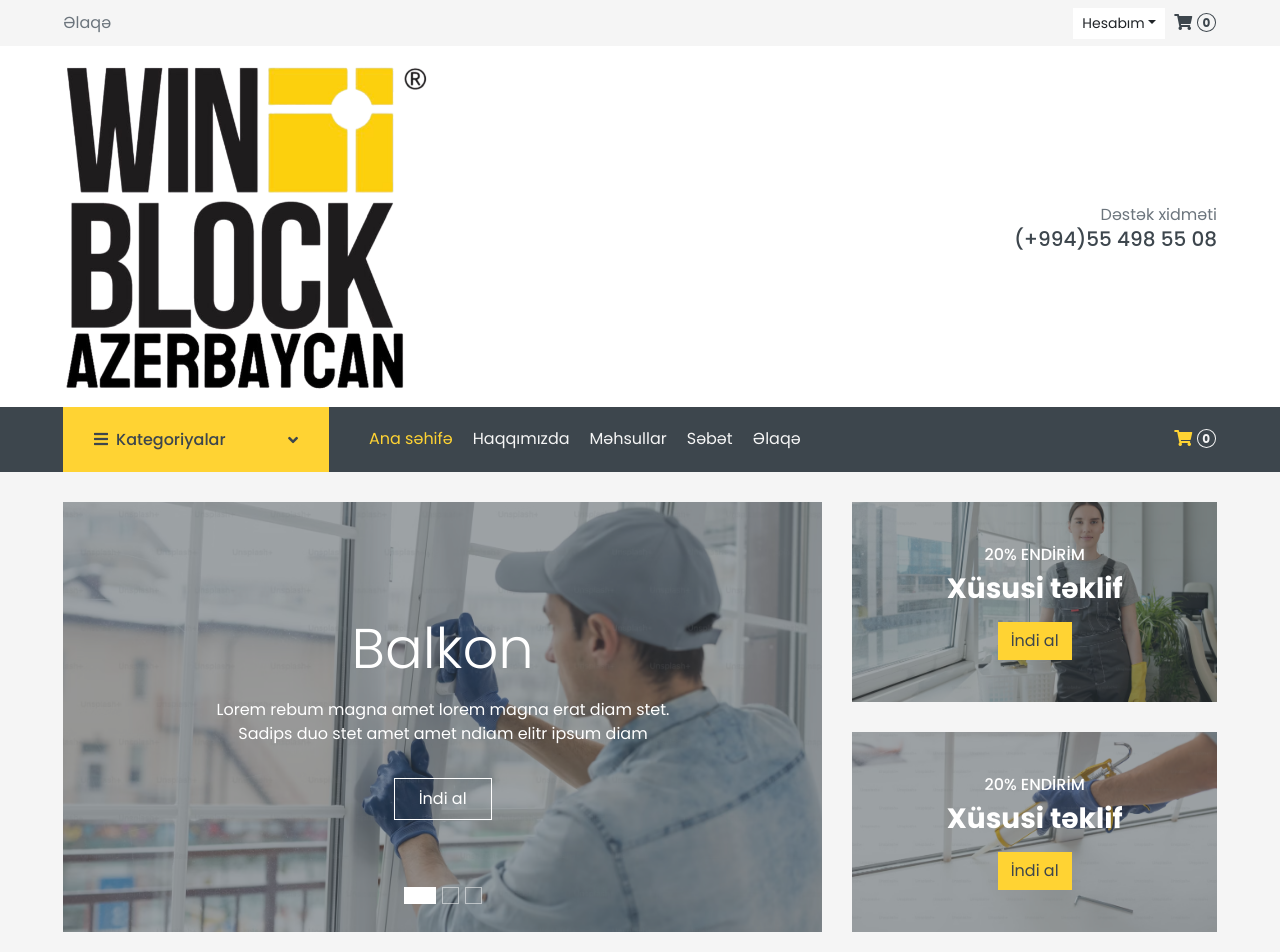
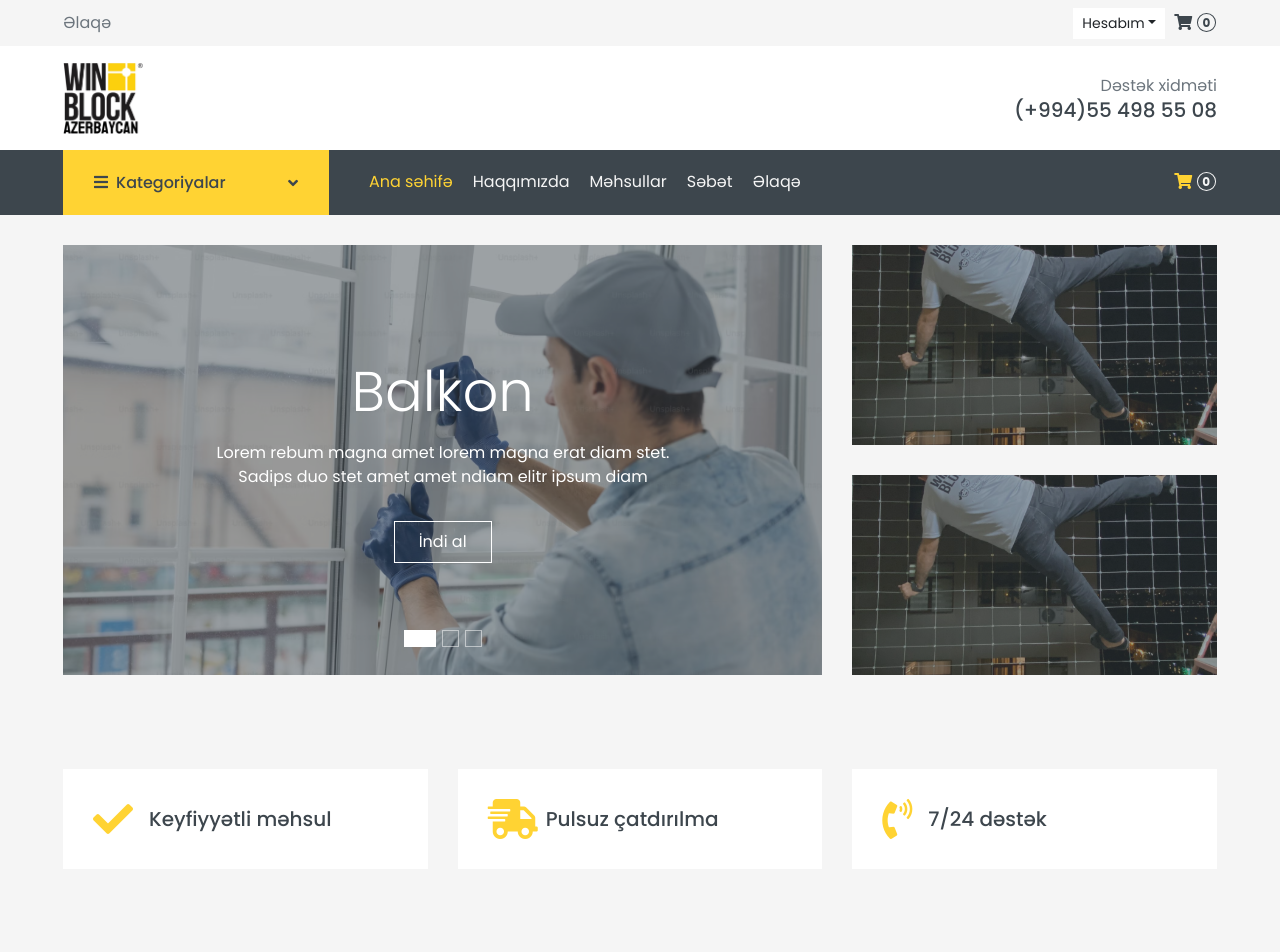
Before and after one commit to IIISRO/winblockaz, a Django app: page / in a window 1280 px wide. Shown: the top 952 px of the page. Run offline with Django 5.2, Linux system fonts and the light colour scheme; data that the repository does not hold is empty; some libraries are stand-ins or nearby versions.

Commit message:
initial commit

```diff
--- a/core/templates/base.html
+++ b/core/templates/base.html
@@ -131,7 +131,7 @@ uşaqlar üçün ən yaxşı pəncərə qoruyucu, paslanmayan qoruyucu sistem
                 <a href="{% url 'core:home' %}" class="text-decoration-none">
                     <!-- <span class="h1 text-uppercase text-primary bg-dark px-2">Win</span>
                     <span class="h1 text-uppercase text-dark bg-primary px-2 ml-n1">Block</span> -->
-                      <img class="img-fluid" src="{% static 'img/winblock-logo.png' %}" alt="">
+                      <img class="img-fluid" style="width: 80px;" src="{% static 'img/winblock-logo.png' %}" alt="">
                 </a>
             </div>
             <div class="col-lg-4 col-6 text-right">
--- a/core/templates/home.html
+++ b/core/templates/home.html
@@ -47,19 +47,19 @@
         </div>
         <div class="col-lg-4">
             <div class="product-offer mb-30" style="height: 200px;">
-                <img class="img-fluid" src="{% static 'img/image4.avif' %}" alt="">
+                <img class="img-fluid" src="{% static 'img/winblock-image2.jpeg' %}" alt="">
                 <div class="offer-text">
-                    <h6 class="text-white text-uppercase">20% Endirim</h6>
+                    <!-- <h6 class="text-white text-uppercase">20% Endirim</h6>
                     <h3 class="text-white mb-3">Xüsusi təklif</h3>
-                    <a href="{% url 'product:shop' %}" class="btn btn-primary">İndi al</a>
+                    <a href="{% url 'product:shop' %}" class="btn btn-primary">İndi al</a> -->
                 </div>
             </div>
             <div class="product-offer mb-30" style="height: 200px;">
-                <img class="img-fluid" src="{% static 'img/image5.avif' %}" alt="">
+                <img class="img-fluid" src="{% static 'img/winblock-image10.jpeg' %}" alt="">
                 <div class="offer-text">
-                    <h6 class="text-white text-uppercase">20% Endirim</h6>
-                    <h3 class="text-white mb-3">Xüsusi təklif</h3>
-                    <a href="{% url 'product:shop' %}" class="btn btn-primary">İndi al</a>
+                    <!-- <h6 class="text-white text-uppercase">20% Endirim</h6>
+                    <h3 class="text-white mb-3">Xüsusi təklif</h3> -->
+                    <!-- <a href="{% url 'product:shop' %}" class="btn btn-primary">İndi al</a> -->
                 </div>
             </div>
         </div>
@@ -132,21 +132,21 @@
     <div class="row px-xl-5">
         <div class="col-md-6">
             <div class="product-offer mb-30" style="height: 300px;">
-                <img class="img-fluid" src="https://plus.unsplash.com/premium_photo-1683141449536-cccceaab8ce1?q=80&w=1742&auto=format&fit=crop&ixlib=rb-4.1.0&ixid=M3wxMjA3fDB8MHxwaG90by1wYWdlfHx8fGVufDB8fHx8fA%3D%3D" alt="">
+                <img class="img-fluid" src="{% static 'img/winblock-image5.jpeg' %}" alt="">
                 <div class="offer-text">
-                    <h6 class="text-white text-uppercase">20% Endirim</h6>
+                    <!-- <h6 class="text-white text-uppercase">20% Endirim</h6>
                     <h3 class="text-white mb-3">Xüsusi təklif</h3>
-                    <a href="{% url 'product:shop' %}" class="btn btn-primary">İndi al</a>
+                    <a href="{% url 'product:shop' %}" class="btn btn-primary">İndi al</a> -->
                 </div>
             </div>
         </div>
         <div class="col-md-6">
             <div class="product-offer mb-30" style="height: 300px;">
-                <img class="img-fluid" src="https://plus.unsplash.com/premium_photo-1683134318883-0c1296a7bfc2?q=80&w=1742&auto=format&fit=crop&ixlib=rb-4.1.0&ixid=M3wxMjA3fDB8MHxwaG90by1wYWdlfHx8fGVufDB8fHx8fA%3D%3D" alt="">
+                <img class="img-fluid" src="{% static 'img/winblock-image6.jpeg' %}" alt="">
                 <div class="offer-text">
-                    <h6 class="text-white text-uppercase">20% Endirim</h6>
+                    <!-- <h6 class="text-white text-uppercase">20% Endirim</h6>
                     <h3 class="text-white mb-3">Xüsusi təklif</h3>
-                    <a href="{% url 'product:shop' %}" class="btn btn-primary">İndi al</a>
+                    <a href="{% url 'product:shop' %}" class="btn btn-primary">İndi al</a> -->
                 </div>
             </div>
         </div>
```
